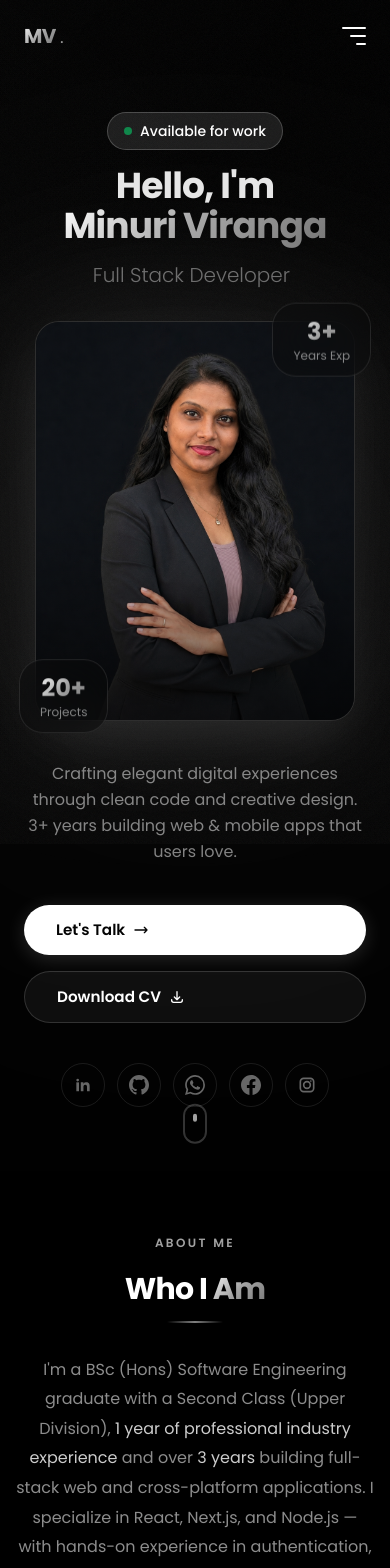
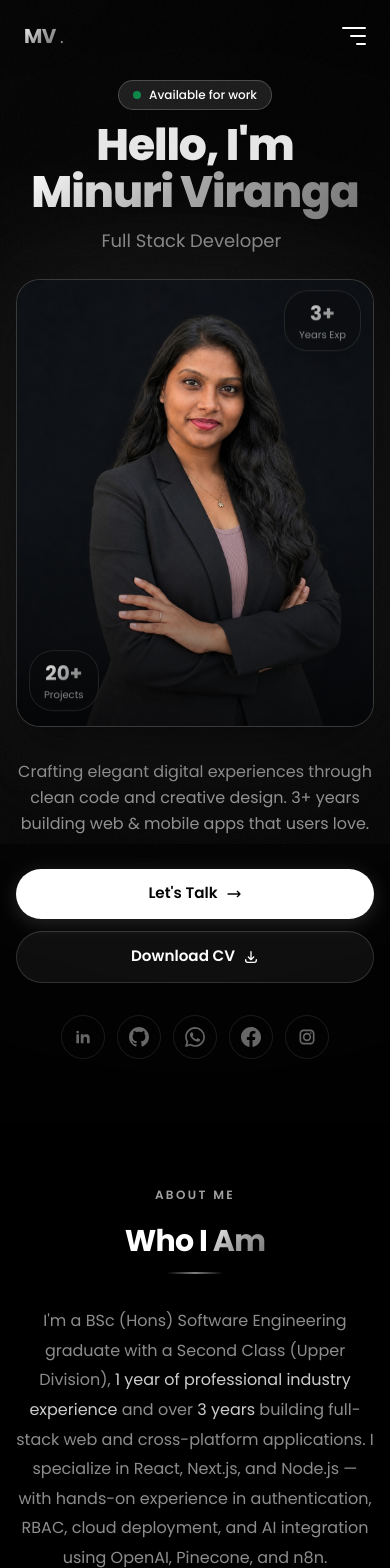
Before and after one commit to minu2003/my-portfolio, a Next.js app: page / in a window 390 px wide. Shown: the top 1568 px of the page. Built offline with nearby package versions, Linux system fonts and the light colour scheme.

Commit message:
new updates

```diff
--- a/app/components/landingpage.js
+++ b/app/components/landingpage.js
@@ -124,15 +124,15 @@ export default function LandingPage() {
       <div className="absolute top-1/2 left-1/2 -translate-x-1/2 -translate-y-1/2 w-[600px] h-[600px] bg-white/5 rounded-full blur-[200px]" />
 
       <motion.div
-        className="max-w-7xl mx-auto px-6 w-full grid grid-cols-1 lg:grid-cols-2 gap-12 lg:gap-16 items-center pt-28 sm:pt-32 pb-16"
+        className="w-full max-w-7xl mx-auto px-4 sm:px-6 lg:px-8 grid grid-cols-1 lg:grid-cols-2 gap-8 lg:gap-16 items-center pt-20 sm:pt-28 lg:pt-32 pb-16 min-w-0"
         variants={containerVariants}
         initial="hidden"
         animate="visible"
       >
         {/* Left: Text Content */}
-        <div className="text-center lg:text-left">
-          <motion.div variants={itemVariants} className="mb-4">
-            <span className="inline-flex items-center gap-2 px-4 py-2 rounded-full text-sm font-medium bg-white/10 text-white border border-white/20">
+        <div className="text-center lg:text-left w-full min-w-0">
+          <motion.div variants={itemVariants} className="mb-3 sm:mb-4 flex justify-center lg:justify-start">
+            <span className="inline-flex items-center gap-2 px-3.5 py-1.5 rounded-full text-xs sm:text-sm font-medium bg-white/10 text-white border border-white/20">
               <span className="w-2 h-2 rounded-full bg-green-400 animate-pulse" />
               Available for work
             </span>
@@ -140,68 +140,68 @@ export default function LandingPage() {
 
           <motion.h1
             variants={itemVariants}
-            className="text-4xl sm:text-5xl md:text-6xl lg:text-5xl xl:text-6xl font-bold tracking-tight leading-[1.1] mb-4"
+            className="text-[2.75rem] xs:text-5xl sm:text-6xl md:text-6xl lg:text-5xl xl:text-6xl font-extrabold tracking-tight leading-[1.06] mb-3 sm:mb-4 text-center lg:text-left"
           >
             <span className="text-white/90">Hello, I&apos;m</span>
             <br />
             <span className="gradient-text">Minuri Viranga</span>
           </motion.h1>
 
-          <motion.div variants={itemVariants} className="mb-8">
-            <p className="text-xl sm:text-2xl text-white/40 font-light">
+          <motion.div variants={itemVariants} className="mb-6 sm:mb-8 text-center lg:text-left">
+            <p className="text-lg sm:text-2xl text-white/50 font-normal">
               {displayedText}
               <span className="animate-blink text-neutral-400 ml-0.5">|</span>
             </p>
           </motion.div>
 
-          {/* Mobile Image (Visible only on mobile) */}
+          {/* Mobile Image (Visible only on mobile - Full width with clean margin like reference) */}
           <motion.div
-            className="flex justify-center lg:hidden mb-10"
+            className="flex justify-center lg:hidden mb-8 sm:mb-10 w-full"
             variants={itemVariants}
           >
-            <div className="relative">
+            <div className="relative w-full max-w-md mx-auto">
               {/* Glow behind image */}
-              <div className="absolute inset-0 bg-gradient-to-br from-white/10 to-white/5 rounded-3xl blur-3xl scale-110" />
+              <div className="absolute inset-0 bg-gradient-to-br from-white/10 to-white/5 rounded-3xl blur-3xl scale-105" />
 
-              {/* Image container */}
-              <div className="relative w-[320px] h-[400px] sm:w-[380px] sm:h-[480px] md:w-[440px] md:h-[540px] rounded-3xl overflow-hidden border border-white/10 shadow-2xl shadow-white/10 bg-neutral-900">
+              {/* Image container - full width with clean border and 4:5 aspect ratio */}
+              <div className="relative w-full aspect-[4/5] sm:aspect-auto sm:h-[480px] md:h-[520px] rounded-3xl overflow-hidden border border-white/15 shadow-2xl shadow-black/60 bg-neutral-900">
                 <Image
                   src={MinuriImage}
                   alt="Minuri Viranga - Software Engineer"
                   fill
-                  className="object-cover"
-                  sizes="(max-width: 640px) 320px, (max-width: 768px) 380px, (max-width: 1024px) 440px"
+                  className="object-cover object-top"
+                  sizes="(max-width: 640px) 100vw, (max-width: 768px) 440px, 480px"
                   priority
                 />
                 {/* Subtle gradient overlay at bottom */}
                 <div className="absolute inset-0 bg-gradient-to-t from-black/60 via-transparent to-transparent" />
-              </div>
 
-              {/* Floating badge - Projects */}
+                {/* Floating badge - Projects (neatly inset on mobile, floating on tablet) */}
                 <motion.div
-                className="absolute -bottom-4 -left-4 sm:-bottom-6 sm:-left-6 glass-card px-5 py-3 z-10"
-                animate={{ y: [0, -8, 0] }}
+                  className="absolute bottom-3 left-3 sm:-bottom-5 sm:-left-5 glass-card px-3.5 py-2 sm:px-5 sm:py-3 z-10 shadow-xl"
+                  animate={{ y: [0, -6, 0] }}
                   transition={{ duration: 4, repeat: Infinity, ease: "easeInOut" }}
                 >
-                <p className="text-2xl font-bold gradient-text">20+</p>
-                <p className="text-xs text-white/50">Projects</p>
+                  <p className="text-xl sm:text-2xl font-bold gradient-text">20+</p>
+                  <p className="text-[10px] sm:text-xs text-white/50">Projects</p>
                 </motion.div>
 
-              {/* Floating badge - Experience */}
+                {/* Floating badge - Experience (neatly inset on mobile, floating on tablet) */}
                 <motion.div
-                className="absolute -top-4 -right-4 sm:-top-6 sm:-right-6 glass-card px-5 py-3 z-10"
-                animate={{ y: [0, -8, 0] }}
+                  className="absolute top-3 right-3 sm:-top-5 sm:-right-5 glass-card px-3.5 py-2 sm:px-5 sm:py-3 z-10 shadow-xl"
+                  animate={{ y: [0, -6, 0] }}
                   transition={{ duration: 4, repeat: Infinity, ease: "easeInOut", delay: 1.5 }}
                 >
-                <p className="text-2xl font-bold gradient-text">3+</p>
-                <p className="text-xs text-white/50">Years Exp</p>
+                  <p className="text-xl sm:text-2xl font-bold gradient-text">3+</p>
+                  <p className="text-[10px] sm:text-xs text-white/50">Years Exp</p>
                 </motion.div>
+              </div>
             </div>
           </motion.div>
 
           <motion.p
             variants={itemVariants}
-            className="text-base sm:text-lg text-white/50 max-w-lg mx-auto lg:mx-0 leading-relaxed mb-10"
+            className="text-base sm:text-lg text-white/55 max-w-lg mx-auto lg:mx-0 text-center lg:text-left leading-relaxed mb-8 sm:mb-10"
           >
             Crafting elegant digital experiences through clean code and creative design.
             3+ years building web &amp; mobile apps that users love.
@@ -210,15 +210,15 @@ export default function LandingPage() {
           {/* CTA Buttons */}
           <motion.div
             variants={itemVariants}
-            className="flex flex-col sm:flex-row gap-4 justify-center lg:justify-start mb-10"
+            className="flex flex-col sm:flex-row gap-3 sm:gap-4 justify-center lg:justify-start mb-8 sm:mb-10 w-full"
           >
-            <button onClick={navigateToContact} className="btn-primary">
+            <button onClick={navigateToContact} className="btn-primary w-full sm:w-auto justify-center">
               Let&apos;s Talk
               <svg className="w-4 h-4" fill="none" stroke="currentColor" viewBox="0 0 24 24">
                 <path strokeLinecap="round" strokeLinejoin="round" strokeWidth="2" d="M17 8l4 4m0 0l-4 4m4-4H3" />
               </svg>
             </button>
-            <button onClick={downloadResume} className="btn-secondary">
+            <button onClick={downloadResume} className="btn-secondary w-full sm:w-auto justify-center">
               Download CV
               <svg className="w-4 h-4" fill="none" stroke="currentColor" viewBox="0 0 24 24">
                 <path strokeLinecap="round" strokeLinejoin="round" strokeWidth="2" d="M4 16v1a3 3 0 003 3h10a3 3 0 003-3v-1m-4-4l-4 4m0 0l-4-4m4 4V4" />
@@ -296,7 +296,7 @@ export default function LandingPage() {
 
       {/* Scroll indicator */}
       <motion.div
-        className="absolute bottom-8 left-1/2 -translate-x-1/2"
+        className="hidden md:flex absolute bottom-8 left-1/2 -translate-x-1/2"
         initial={{ opacity: 0 }}
         animate={{ opacity: 1 }}
         transition={{ delay: 2 }}
```
Also changed, not shown: app/components/navbar.js (+6 -7 lines). Lines whose indentation alone changed are shown as unchanged.
